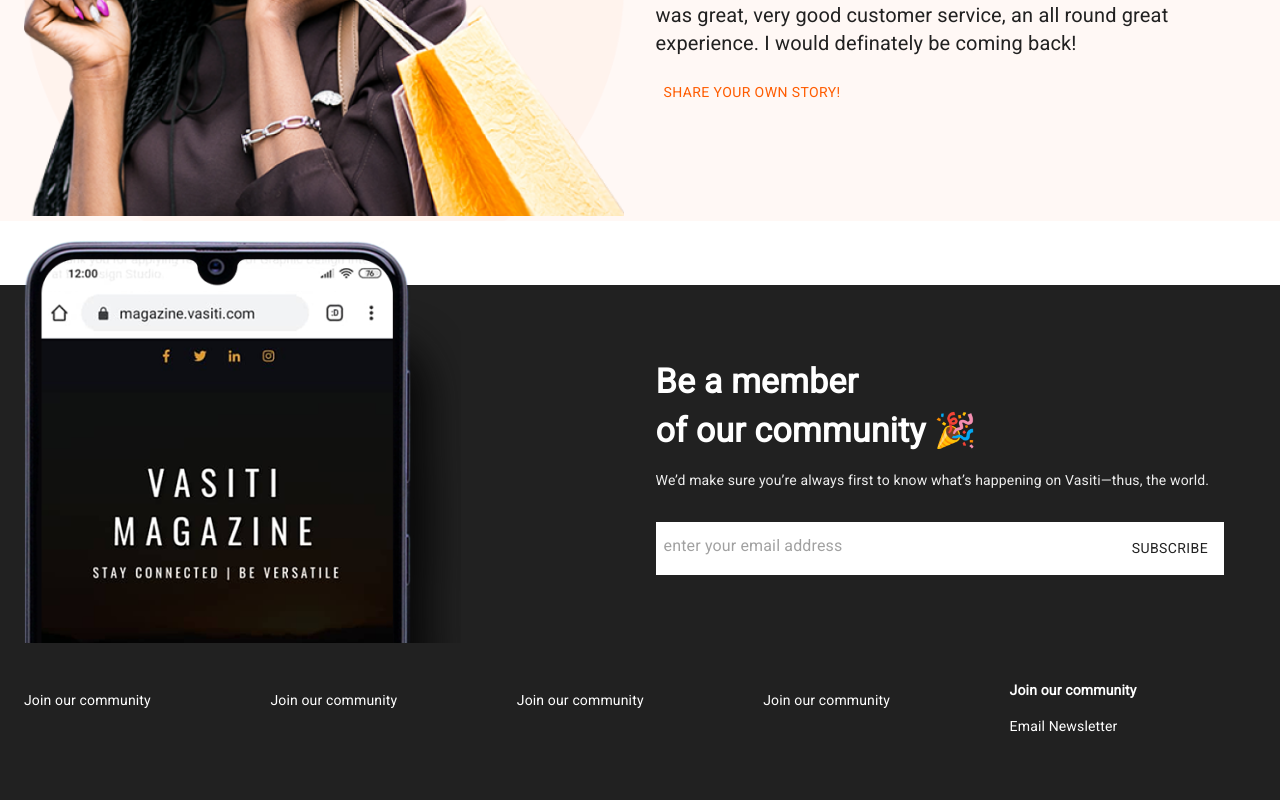
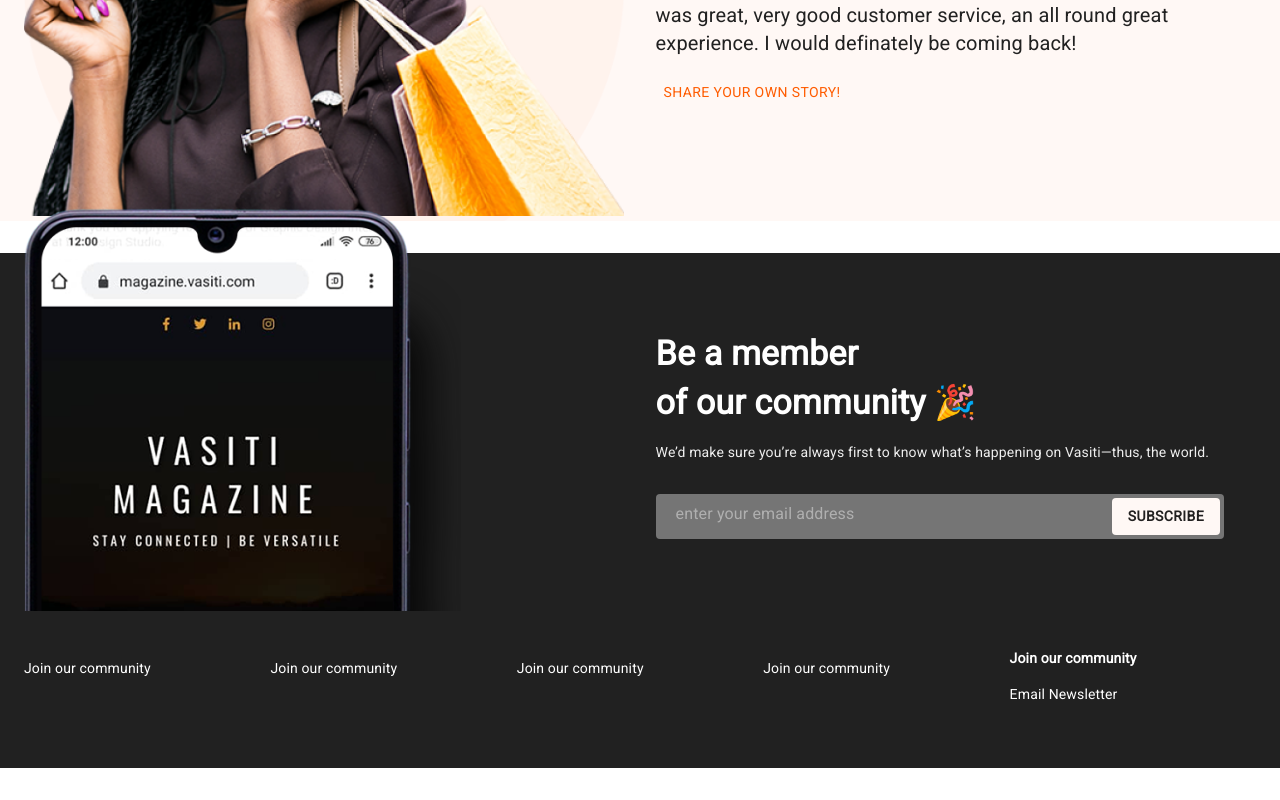
Before and after one commit to OgbeniHMMD/vasiti-testimonies, a Next.js app: page / in a window 1280 px wide. Shown: the part 1583-2383 px from the top of the page. After the commit the page ends 2351 px from the top, so only its background shows below. Built offline with nearby package versions, Linux system fonts and the light colour scheme.

Commit message:
Improved Footer

```diff
--- a/components/TheFooter.js
+++ b/components/TheFooter.js
@@ -5,14 +5,14 @@ import { Button, Container, InputBase, Link, Paper } from "@material-ui/core"
 
 export default function TheFooter() {
   return (
-    <Box mt={8} width={1} bgcolor="grey.900">
+    <Box mt={4} width={1} bgcolor="grey.900">
       <Container>
         <Box
           width={1}
           display={{ xs: "block", md: "flex" }}
           alignItems="center"
           justifyContent={{ sm: "center", md: "between" }}>
-          <Box pt={2} mt={-8} width={{ sm: "1", md: "1 / 2" }}>
+          <Box mt={-6} width={{ sm: "1", md: "1 / 2" }}>
             <img
               src="/img/subscribe-banner.png"
               style={{ maxWidth: "100%", margin: "auto 0" }}
@@ -35,22 +35,30 @@ export default function TheFooter() {
             </Box>
 
             <Box
-              p={1}
+              p={0.5}
               my={2}
               width={1}
-              bgcolor="#fff"
+              borderRadius={4}
+              bgcolor="grey.600"
               display="flex"
               justifyContent="between">
-              <Box flexGrow={1}>
+              <Box flexGrow={1} px={2}>
                 <InputBase
                   width={1}
+                  style={{ color: "white" }}
                   placeholder="enter your email address"
                   inputProps={{ "aria-label": "enter your email address" }}
                 />
               </Box>
 
               <Box flexShrink={1}>
-                <Button bgcolor="grey.800" type="submit" aria-label="search">
+                <Button
+                  type="submit"
+                  aria-label="search"
+                  variant="contained"
+                  color="secondary"
+                  disableElevation
+                  style={{ fontWeight: "bold" }}>
                   SUBSCRIBE
                 </Button>
               </Box>
```
